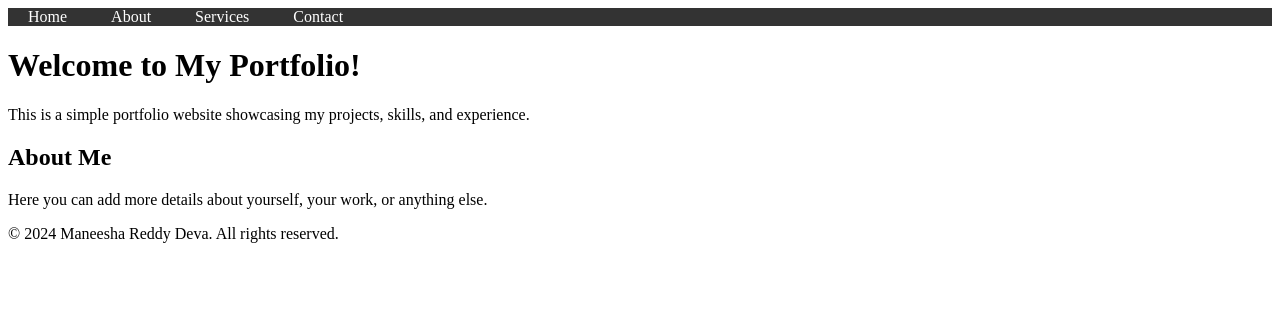
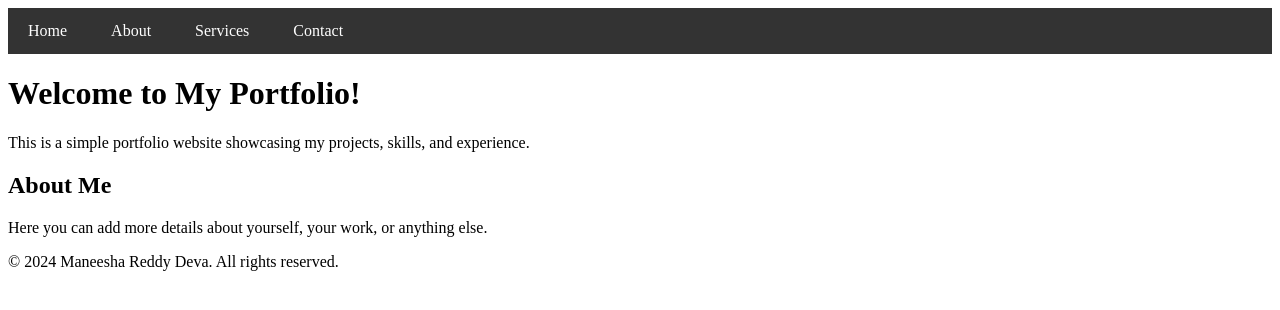
Before and after one commit to Manny-ship/example.github.io, a Jekyll site: the page built from index.md, in a window 1280 px wide. Shown: the top 310 px of the page. Built offline with Jekyll 4.4.1, drawn with Linux system fonts in a browser that asks for light colours.

Commit message:
Update style.css

```diff
--- a/assets/css/style.css
+++ b/assets/css/style.css
@@ -1,9 +1,35 @@
-/* Custom Dropdown Styles */
+/* Style the navigation bar */
+nav ul {
+  list-style-type: none;
+  padding: 0;
+  margin: 0;
+  overflow: hidden;
+  background-color: #333;
+}
+
+nav ul li {
+  display: inline-block;
+}
+
+nav ul li a, .dropdown .dropbtn {
+  display: block;
+  color: white;
+  text-align: center;
+  padding: 14px 20px;
+  text-decoration: none;
+}
+
+nav ul li a:hover, .dropdown:hover .dropbtn {
+  background-color: #111;
+}
+
+/* Dropdown container (hidden by default) */
 .dropdown {
   position: relative;
   display: inline-block;
 }
 
+/* Dropdown content (hidden by default) */
 .dropdown-content {
   display: none;
   position: absolute;
@@ -12,6 +38,7 @@
   z-index: 1;
 }
 
+/* Links inside the dropdown */
 .dropdown-content a {
   color: white;
   padding: 12px 16px;
@@ -19,31 +46,12 @@
   display: block;
 }
 
+/* Change color of dropdown links on hover */
 .dropdown-content a:hover {
   background-color: #111;
 }
 
+/* Show the dropdown menu when hovering */
 .dropdown:hover .dropdown-content {
   display: block;
 }
-
-nav ul {
-  list-style-type: none;
-  padding: 0;
-  margin: 0;
-  background-color: #333;
-}
-
-nav ul li {
-  display: inline-block;
-}
-
-nav ul li a {
-  color: white;
-  padding: 14px 20px;
-  text-decoration: none;
-}
-
-nav ul li a:hover {
-  background-color: #111;
-}
```
